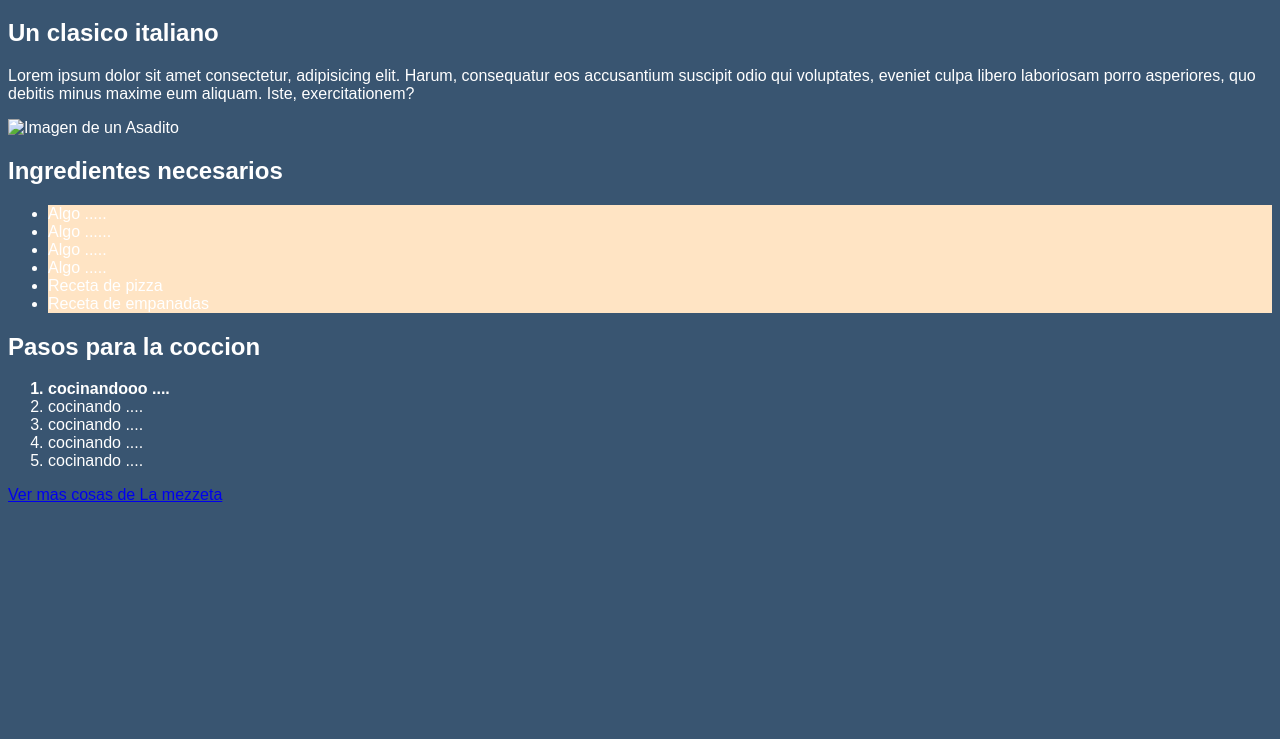
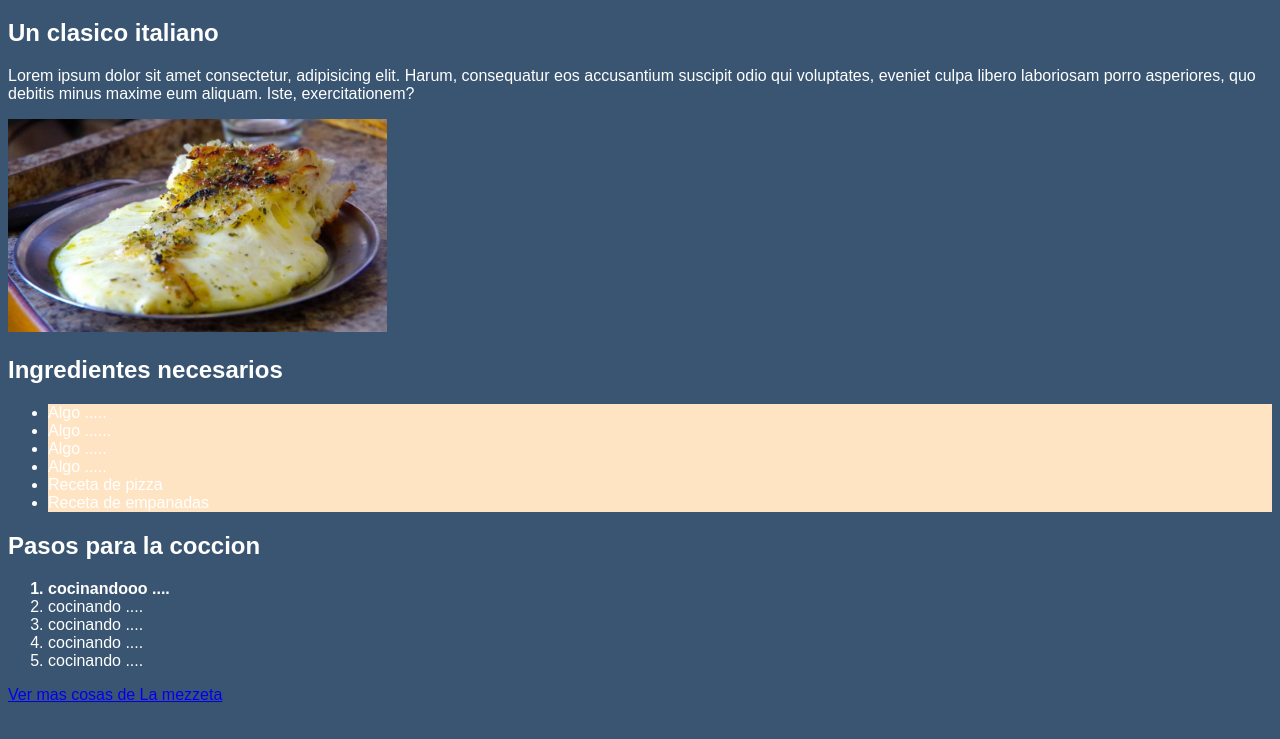
Before and after one commit to malcolm993/recetas_inspt, a plain HTML site: page index.html in a window 1280 px wide. Shown: the part 61-800 px from the top of the page. Drawn offline with Linux system fonts and the light colour scheme; files that its build step writes are made by us from their sources.

Commit message:
modificacion de imagen

```diff
--- a/index.html
+++ b/index.html
@@ -10,7 +10,7 @@
     <h1>Pizza</h1>
     <h2> Un clasico italiano </h2>
     <p>Lorem ipsum dolor sit amet consectetur, adipisicing elit. Harum, consequatur eos accusantium suscipit odio qui voluptates, eveniet culpa libero laboriosam porro asperiores, quo debitis minus maxime eum aliquam. Iste, exercitationem?</p>
-    <img src="img/pizza.jpg" alt="Imagen de un Asadito">
+    <img src="/recetas-inspt/img/pizza.jpg" alt="Imagen de un Asadito">
     <h2 id= "elh2espacial">Ingredientes necesarios</h2>
     <ul>
         <li>Algo ..... </li>
```
